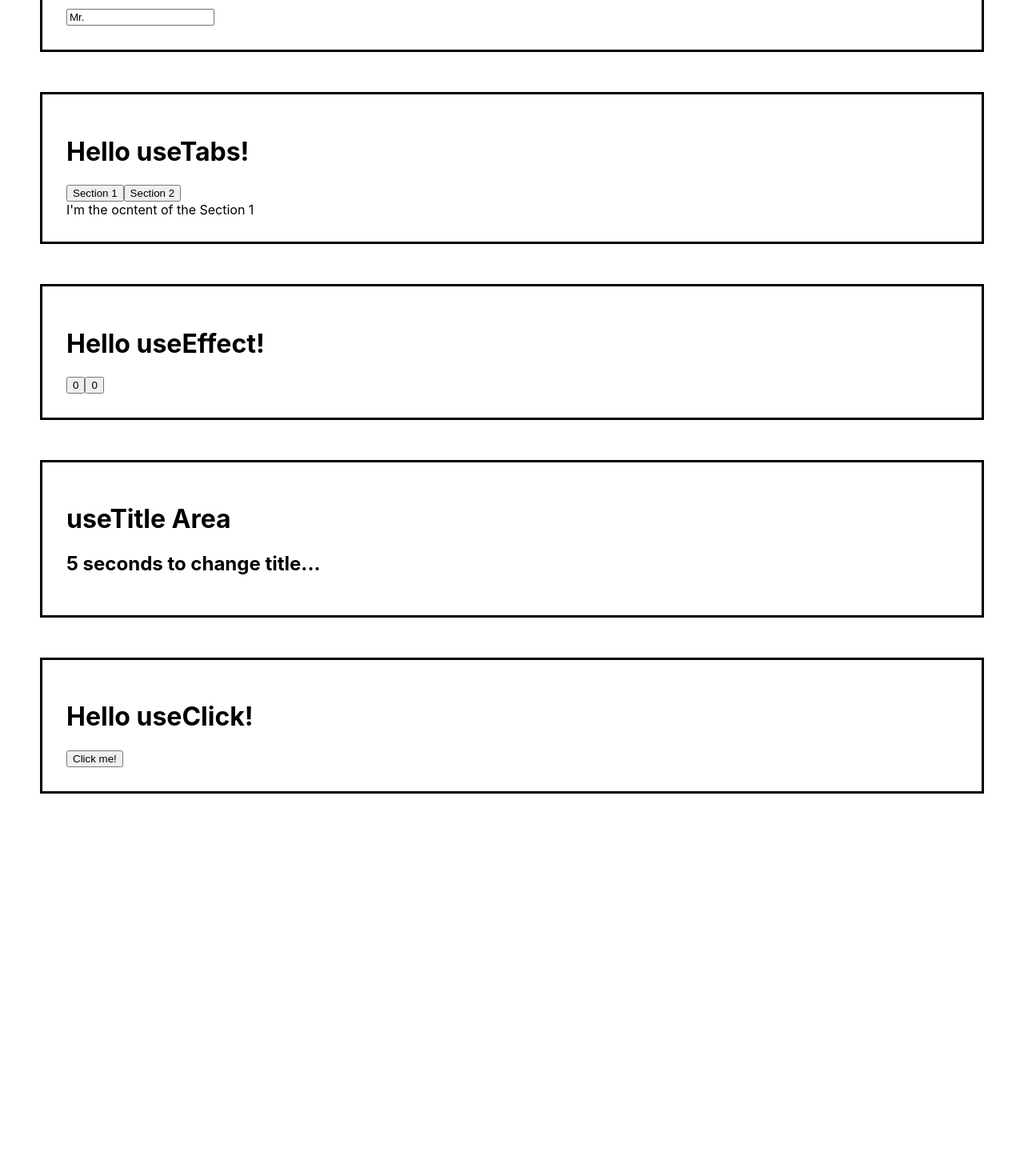
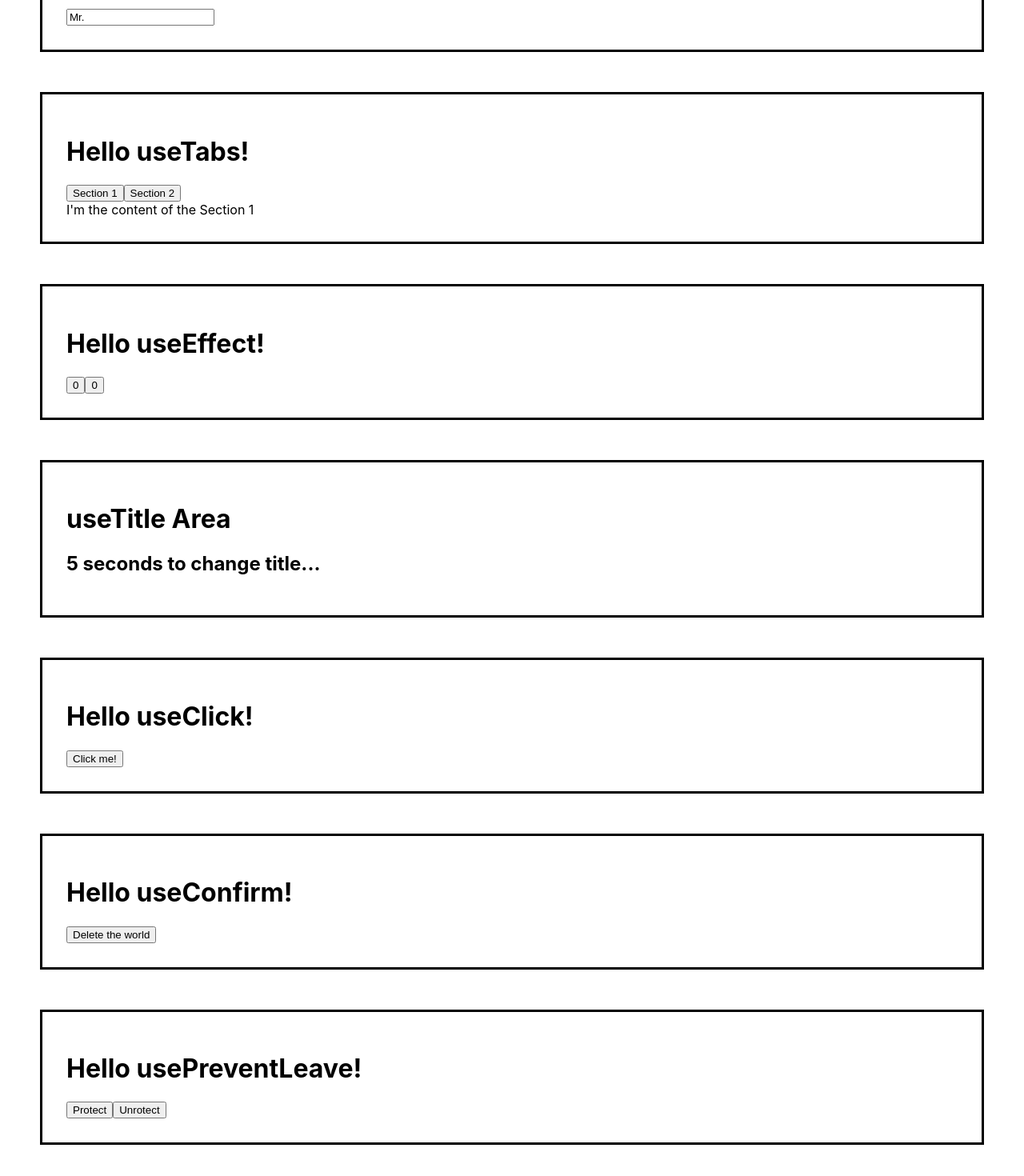
Before and after one commit to mycogno/hook_playground, a React (Create React App) app: page / in a window 1280 px wide. Shown: the part 514-1984 px from the top of the page at 80% size. Before the commit the page ends 1556 px from the top, so only its background shows below. Built offline with nearby package versions, Linux system fonts and the light colour scheme.

Commit message:
useConfirm + usePreventLeave

```diff
--- a/src/App.js
+++ b/src/App.js
@@ -6,6 +6,8 @@ import HookUseTabs from "./useTabs";
 import HookUseEffect from "./useEffect";
 import HookUseTitle from "./useTitle";
 import HookUseClick from "./useClick";
+import HookUseConfirm from "./useConfirm";
+import HookUsePreventLeave from "./usePreventLeave";
 
 function App() {
   return (
@@ -16,6 +18,8 @@ function App() {
       <HookUseEffect />
       <HookUseTitle />
       <HookUseClick />
+      <HookUseConfirm />
+      <HookUsePreventLeave />
     </div>
   );
 }
--- /dev/null
+++ b/src/useConfirm.js
@@ -0,0 +1,29 @@
+import React from "react";
+
+const useConfirm = (message = "", callback, refection) => {
+  if (typeof callback !== "function") {
+    return;
+  }
+  const confirmAction = () => {
+    if (window.confirm(message)) {
+      callback();
+    } else {
+      refection();
+    }
+  };
+  return confirmAction;
+};
+
+const HookUseConfirm = () => {
+  const deleteWorld = () => console.log("Deleting the world...");
+  const abort = () => console.log("Aborted");
+  const confirmDelete = useConfirm("Are you sure", deleteWorld, abort);
+  return (
+    <div className="App">
+      <h1>Hello useConfirm!</h1>
+      <button onClick={confirmDelete}>Delete the world</button>
+    </div>
+  );
+};
+
+export default HookUseConfirm;
--- /dev/null
+++ b/src/usePreventLeave.js
@@ -0,0 +1,31 @@
+const useConfirm = (message = "", onConfirm, onCancel) => {
+  if (!onConfirm || typeof onConfirm !== "function") {
+    return;
+  }
+  if (onCancel && typeof onCancel !== "function") {
+    return;
+  }
+};
+
+const usePreventLeave = () => {
+  const listener = (event) => {
+    event.preventDefault();
+    event.returnValue = "";
+  };
+  const enablePrevent = () => window.addEventListener("beforeunload", listener);
+  const disablePrevent = () =>
+    window.addEventListener("beforeunload", listener);
+  return { enablePrevent, disablePrevent };
+};
+
+const HookUsePreventLeave = () => {
+  const { enablePrevent, disablePrevent } = usePreventLeave();
+  return (
+    <div className="App">
+      <h1>Hello usePreventLeave!</h1>
+      <button onClick={enablePrevent}>Protect</button>
+      <button onClick={disablePrevent}>Unrotect</button>
+    </div>
+  );
+};
+export default HookUsePreventLeave;
--- a/src/useTabs.js
+++ b/src/useTabs.js
@@ -3,7 +3,7 @@ import React, { useState } from "react";
 const content = [
   {
     tab: "Section 1",
-    content: "I'm the ocntent of the Section 1",
+    content: "I'm the content of the Section 1",
   },
   {
     tab: "Section 2",
```
Also changed, not shown: 2 other files (tests, documents, lock files or other folders).
